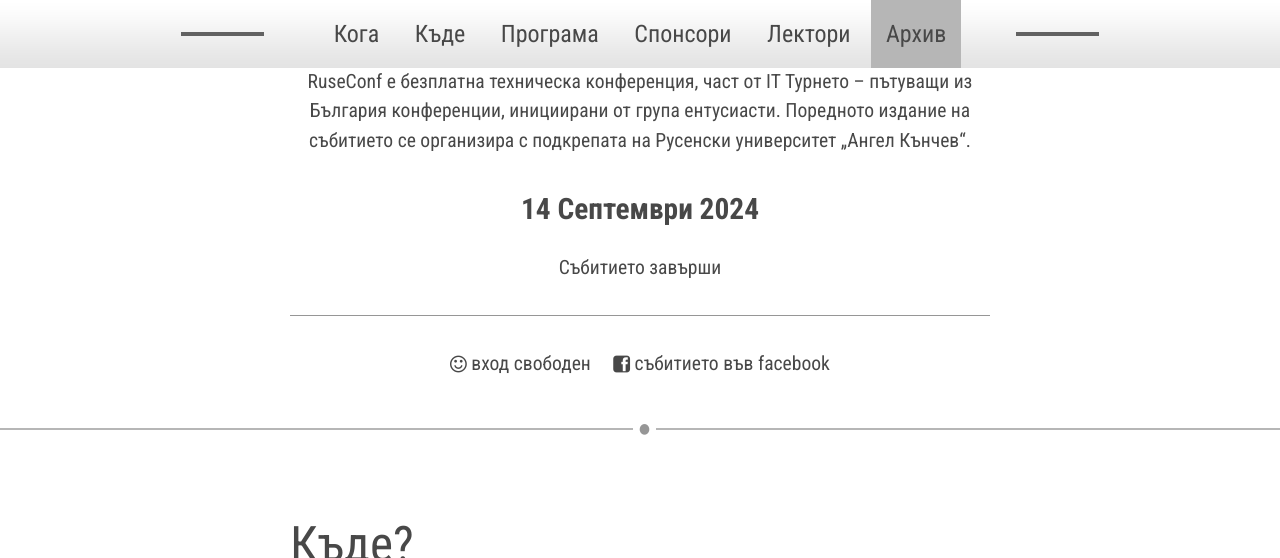
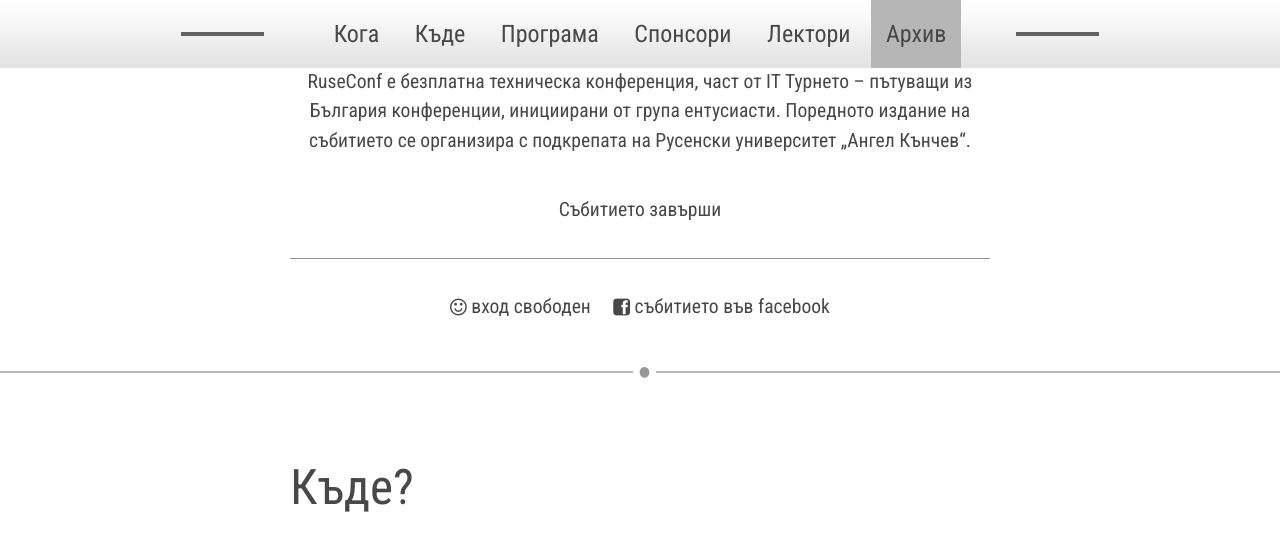
Before and after one commit to kktsvetkov/ru53c0nf, a Jekyll site: the page built from index.md, in a window 1280 px wide and 900 px high, scrolled down 333 px, cut to the strip 0-558 px from the top of the window. Built offline with Jekyll 4.4.1, drawn with Linux system fonts in a browser that asks for light colours; some web fonts are replaced; our own code applies the rules of GitHub Pages for plain Markdown files.

Commit message:
Experiment with the home page

```diff
--- a/_data/conferences.yml
+++ b/_data/conferences.yml
@@ -14,4 +14,5 @@
   url: https://burgasconf.com
 
 - name: RuseConf
-  url: https://ruseconf.com
+  # url: https://ruseconf.com
+  url: "https://kktsvetkov.github.io/ru53c0nf/"
--- a/_layouts/default.html
+++ b/_layouts/default.html
@@ -46,7 +46,7 @@
       <div class="about">
         <p>RuseConf е безплатна техническа конференция, част от IT Турнето – пътуващи из България конференции, инициирани от група ентусиасти. Поредното издание на събитието се организира с подкрепата на Русенски университет „Ангел Кънчев“.</p>
       </div>
-      <h2>14 Септември 2024</h2>
+      <h2>{{ page.formatted_date }}</h2>
       <section>
         <div class="state">Събитието завърши</div>
       </section>
--- a/index.md
+++ b/index.md
@@ -3,4 +3,4 @@
 # 	`{% include_relative _archive/2024/index.md %}`
 ---
 
-{% include_relative _archive/2024/index.md %}
+{% include_relative _archive/2024/index.md event=1978 %}
```
